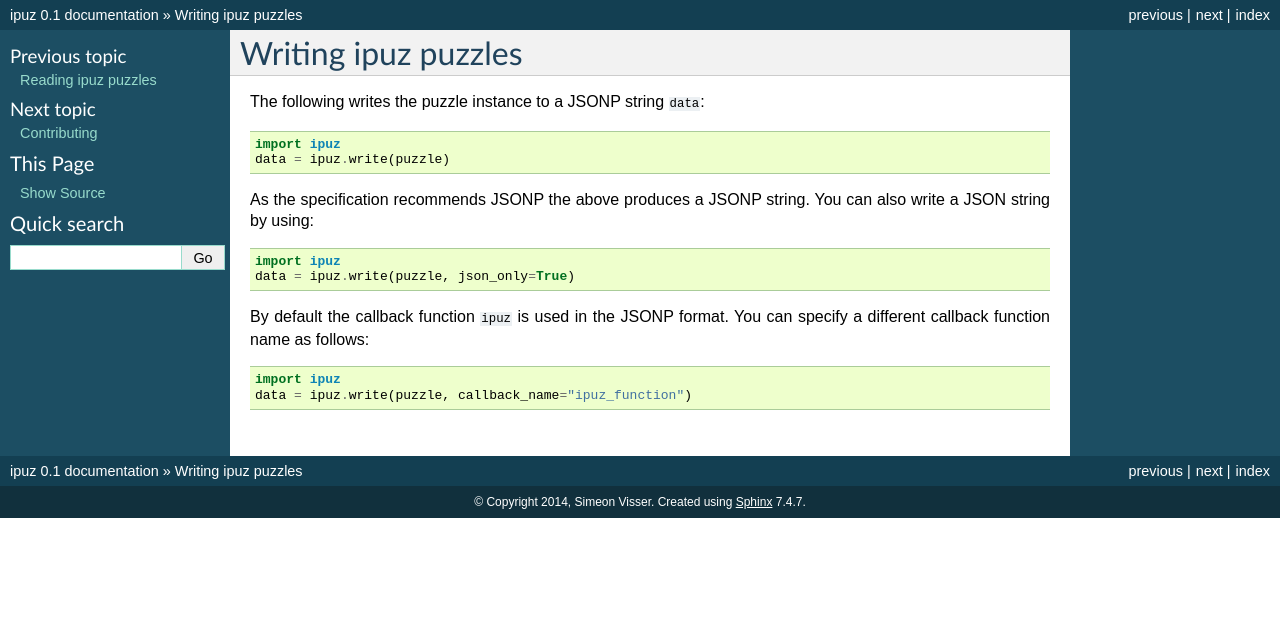
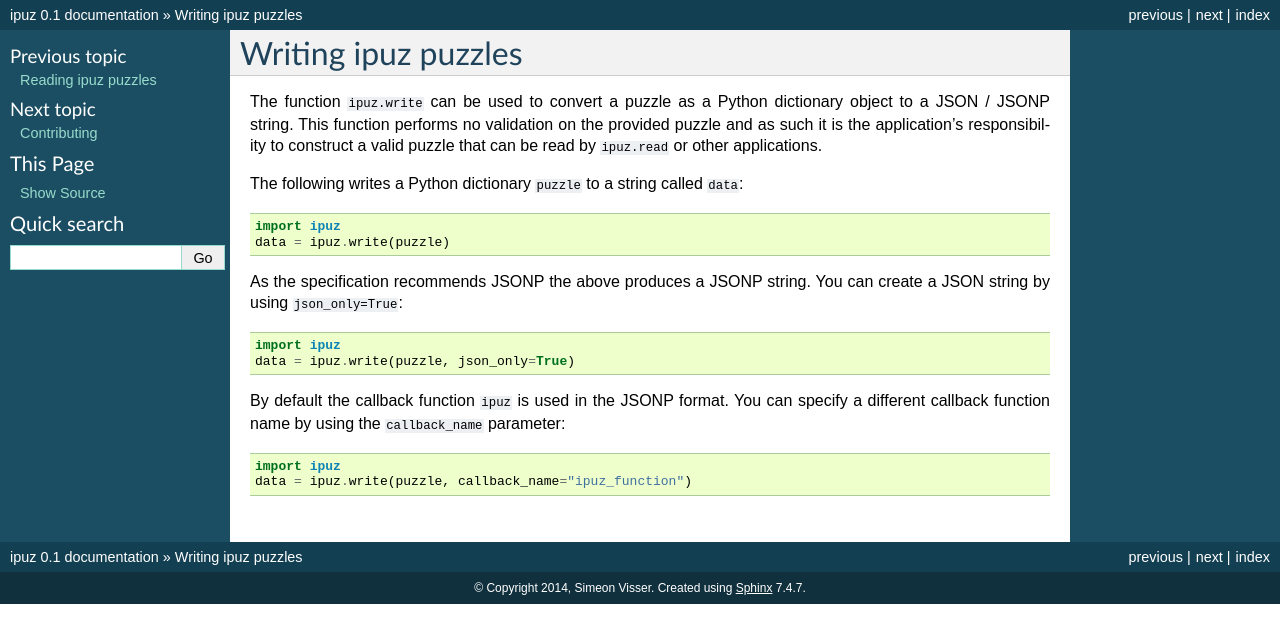
Before and after one commit to svisser/ipuz, a Sphinx documentation site: the page built from docs/writing.rst, in a window 1280 px wide. Shown: the top 643 px of the page. Built offline with Sphinx 7.4.7, drawn with Linux system fonts in a browser that asks for light colours.

Commit message:
Extended the documentation about writing puzzles

```diff
--- a/docs/writing.rst
+++ b/docs/writing.rst
@@ -1,7 +1,13 @@
 Writing ipuz puzzles
 ====================
 
-The following writes the puzzle instance to a JSONP string ``data``:
+The function ``ipuz.write`` can be used to convert a puzzle as a Python
+dictionary object to a JSON / JSONP string. This function performs no validation
+on the provided puzzle and as such it is the application's responsibility
+to construct a valid puzzle that can be read by ``ipuz.read`` or other
+applications.
+
+The following writes a Python dictionary ``puzzle`` to a string called ``data``:
 
 ::
 
@@ -9,7 +15,7 @@ The following writes the puzzle instance to a JSONP string ``data``:
     data = ipuz.write(puzzle)
 
 As the specification recommends JSONP the above produces a JSONP string.
-You can also write a JSON string by using:
+You can create a JSON string by using ``json_only=True``:
 
 ::
 
@@ -17,7 +23,8 @@ You can also write a JSON string by using:
     data = ipuz.write(puzzle, json_only=True)
 
 By default the callback function ``ipuz`` is used in the JSONP format. You
-can specify a different callback function name as follows:
+can specify a different callback function name by using
+the ``callback_name`` parameter:
 
 ::
 
```
